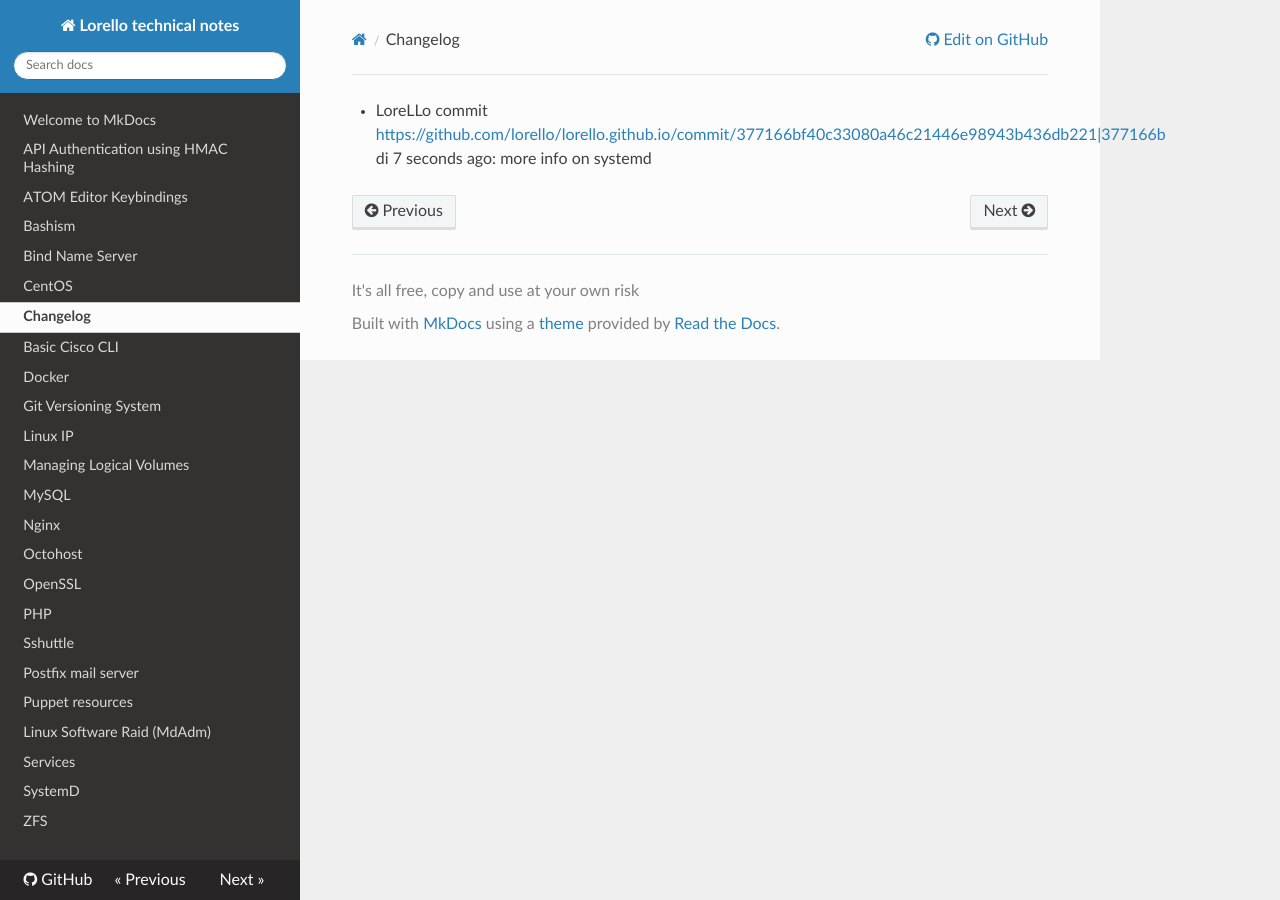
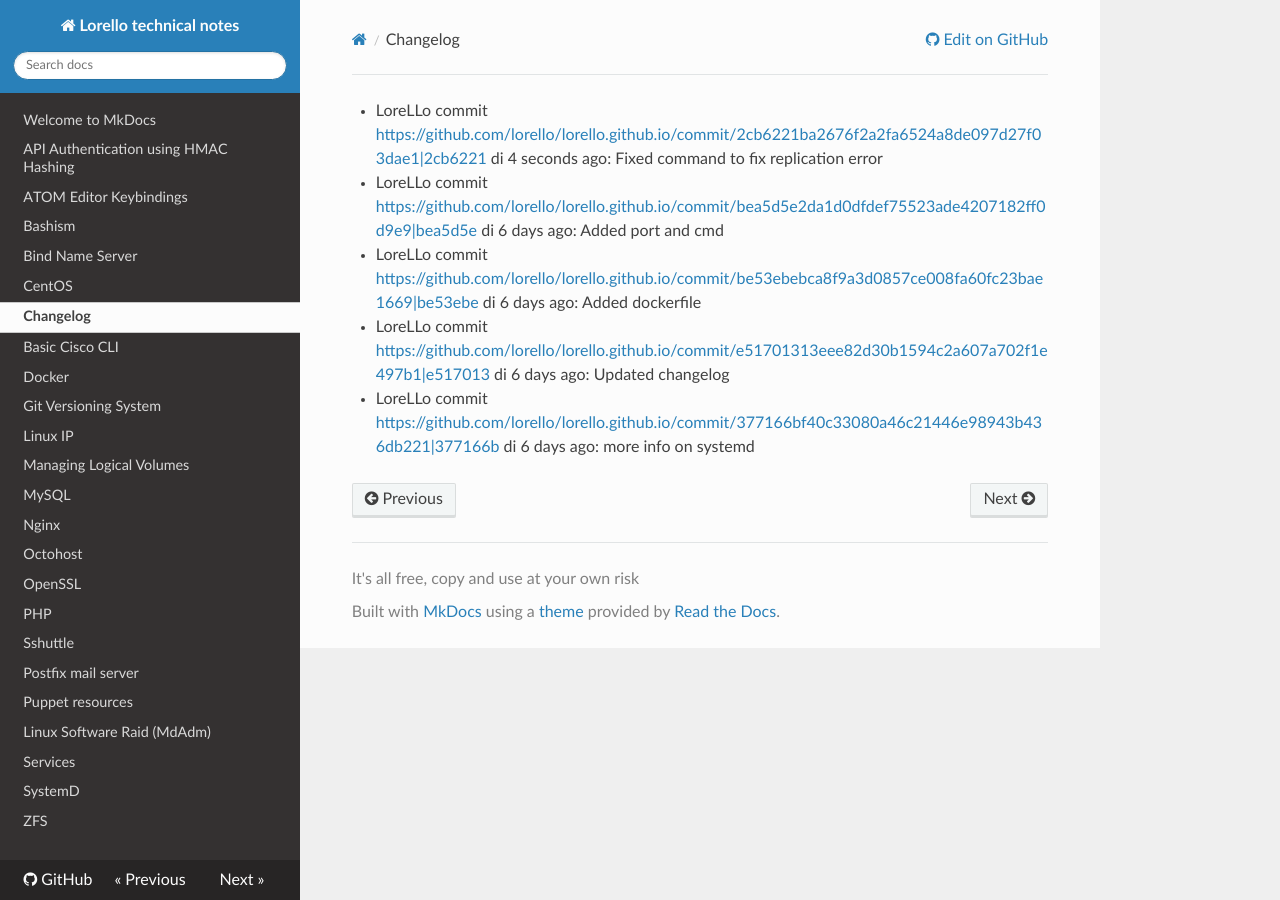
Before and after one commit to lorello/lorello.github.io, an MkDocs documentation site: the page built from docs/changelog.md, in a window 1280 px wide. Built offline with MkDocs 1.6.1, drawn with Linux system fonts in a browser that asks for light colours; nearby versions of some CDN libraries.

Commit message:
Updated changelog

```diff
--- a/docs/changelog.md
+++ b/docs/changelog.md
@@ -1 +1,9 @@
-* LoreLLo commit <https://github.com/lorello/lorello.github.io/commit/377166bf40c33080a46c21446e98943b436db221|377166b> di 7 seconds ago: more info on systemd
+* LoreLLo commit <https://github.com/lorello/lorello.github.io/commit/2cb6221ba2676f2a2fa6524a8de097d27f03dae1|2cb6221> di 4 seconds ago: Fixed command to fix replication error
+
+* LoreLLo commit <https://github.com/lorello/lorello.github.io/commit/bea5d5e2da1d0dfdef75523ade4207182ff0d9e9|bea5d5e> di 6 days ago: Added port and cmd
+
+* LoreLLo commit <https://github.com/lorello/lorello.github.io/commit/be53ebebca8f9a3d0857ce008fa60fc23bae1669|be53ebe> di 6 days ago: Added dockerfile
+
+* LoreLLo commit <https://github.com/lorello/lorello.github.io/commit/e51701313eee82d30b1594c2a607a702f1e497b1|e517013> di 6 days ago: Updated changelog
+
+* LoreLLo commit <https://github.com/lorello/lorello.github.io/commit/377166bf40c33080a46c21446e98943b436db221|377166b> di 6 days ago: more info on systemd
```
